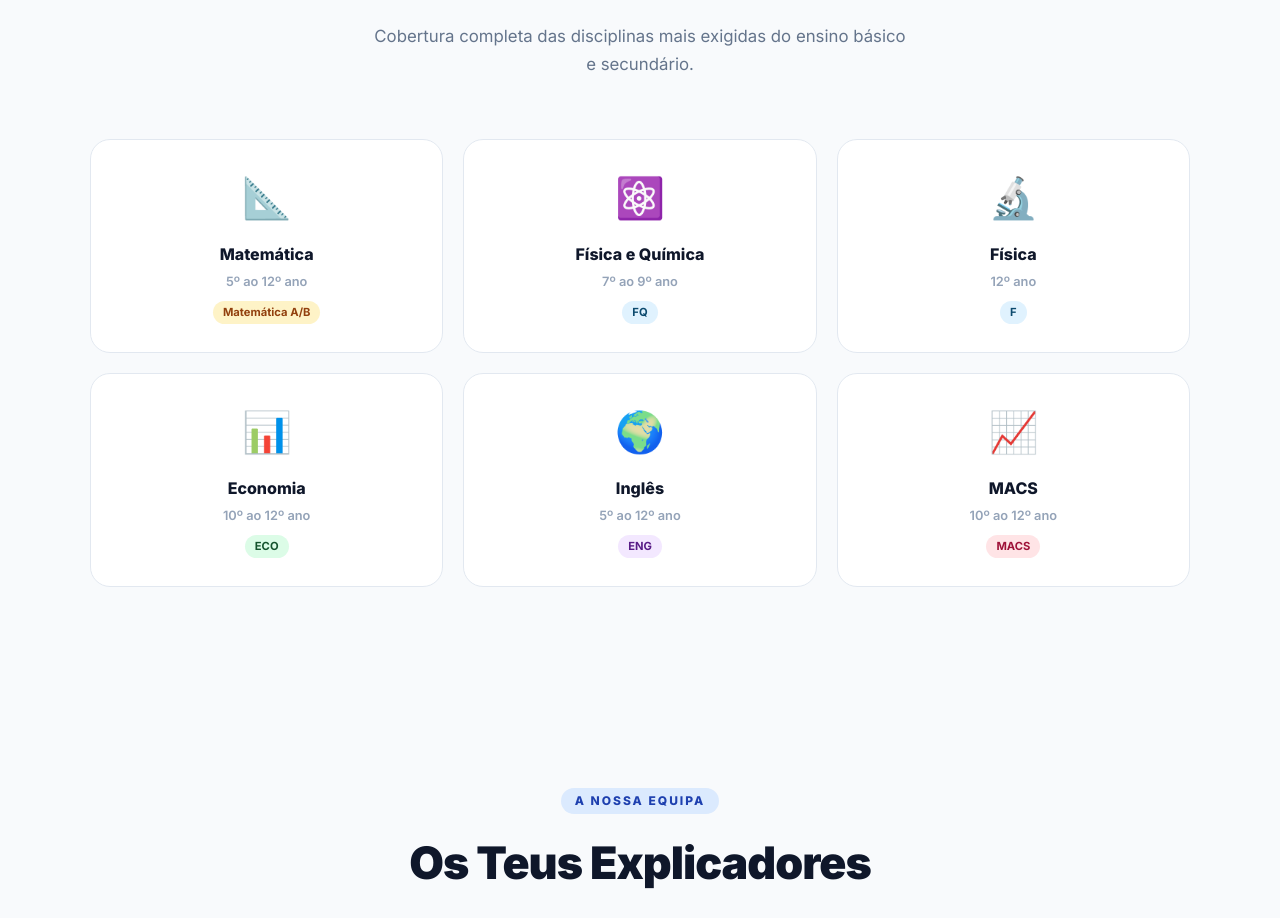
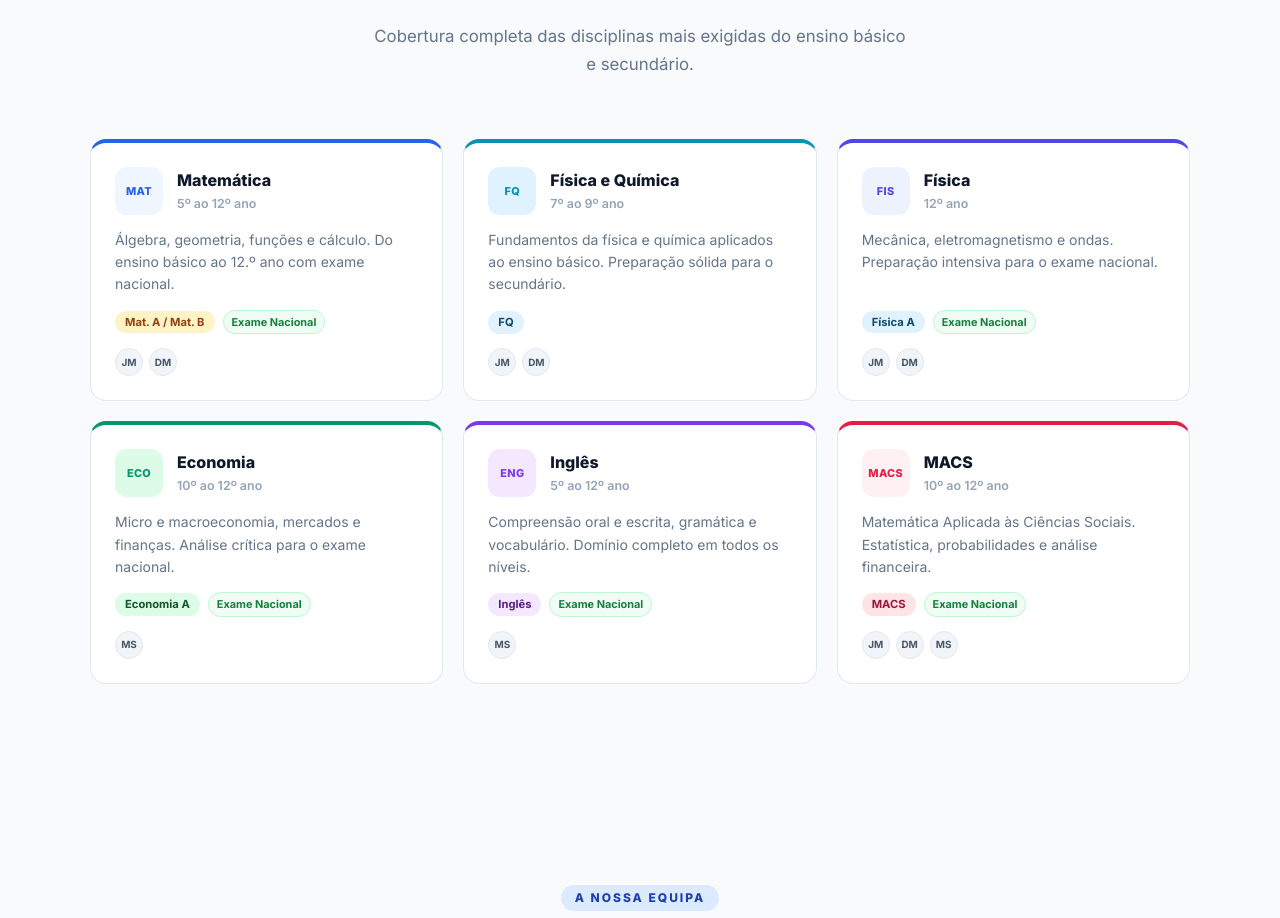
Before and after one commit to Esteves1903/praticamais2, a Next.js app: page / in a window 1280 px wide. Shown: the part 1760-2678 px from the top of the page. Built offline with nearby package versions, Linux system fonts and the light colour scheme.

Commit message:
disciplinas atualizadas

```diff
--- a/src/app/globals.css
+++ b/src/app/globals.css
@@ -281,6 +281,7 @@ section { padding: 100px 5%; }
 .sobre-card p { color: #64748b; line-height: 1.7; font-size: 0.95rem; flex: 1; }
 
 /* ─── DISCIPLINAS ─── */
+
 .disciplinas-grid {
   display: grid;
   grid-template-columns: repeat(3, 1fr);
@@ -291,32 +292,88 @@ section { padding: 100px 5%; }
 
 .disciplina-card {
   background: white;
-  padding: 28px 24px;
-  border-radius: 20px;
-  border: 1px solid #e2e8f0;
-  text-align: center;
-  transition: all 0.3s;
-  cursor: pointer;
+  padding: 24px;
+  border-radius: 16px;
+  border: 1.5px solid #e2e8f0;
+  border-top: 4px solid var(--disc-color, #2563eb);
+  transition: all 0.25s;
+  display: flex;
+  flex-direction: column;
+  gap: 14px;
+  cursor: default;
 }
+.disciplina-card.mat { --disc-color: #2563eb; }
+.disciplina-card.fq  { --disc-color: #0891b2; }
+.disciplina-card.fis { --disc-color: #4f46e5; }
+.disciplina-card.eco { --disc-color: #059669; }
+.disciplina-card.ing { --disc-color: #7c3aed; }
+.disciplina-card.mac { --disc-color: #e11d48; }
+.disciplina-card:hover { transform: translateY(-4px); box-shadow: 0 8px 24px rgba(0,0,0,0.10); border-color: var(--disc-color, #2563eb); border-top-color: var(--disc-color, #2563eb); }
 
-.disciplina-card:hover { transform: translateY(-6px); box-shadow: var(--card-shadow-hover); border-color: var(--primary-light); }
+.disc-header { display: flex; align-items: center; gap: 14px; }
 
-.disc-icon { font-size: 2.5rem; margin-bottom: 14px; }
-.disc-name { font-weight: 800; font-size: 1rem; color: var(--dark); margin-bottom: 6px; }
-.disc-anos { font-size: 0.8rem; color: #94a3b8; font-weight: 600; }
+.disc-icon-circle {
+  width: 48px;
+  height: 48px;
+  border-radius: 12px;
+  display: flex;
+  align-items: center;
+  justify-content: center;
+  font-weight: 800;
+  font-size: 0.68rem;
+  letter-spacing: 0.03em;
+  flex-shrink: 0;
+}
+.disciplina-card.mat .disc-icon-circle { background: #eff6ff; color: #2563eb; }
+.disciplina-card.fq  .disc-icon-circle { background: #e0f2fe; color: #0891b2; }
+.disciplina-card.fis .disc-icon-circle { background: #eef2ff; color: #4f46e5; }
+.disciplina-card.eco .disc-icon-circle { background: #dcfce7; color: #059669; }
+.disciplina-card.ing .disc-icon-circle { background: #f3e8ff; color: #7c3aed; }
+.disciplina-card.mac .disc-icon-circle { background: #fff1f2; color: #e11d48; }
+
+.disc-meta { flex: 1; }
+.disc-name { font-weight: 800; font-size: 1rem; color: var(--dark); margin-bottom: 3px; }
+.disc-anos { font-size: 0.78rem; color: #94a3b8; font-weight: 600; }
+.disc-desc { font-size: 0.875rem; color: #64748b; line-height: 1.6; margin: 0; flex: 1; }
+
+.disc-tags { display: flex; align-items: center; gap: 8px; flex-wrap: wrap; }
 .disc-badge {
   display: inline-block;
   font-size: 0.7rem;
   font-weight: 700;
   padding: 3px 10px;
   border-radius: 50px;
-  margin-top: 10px;
 }
 .disc-badge.mat { background: #fef3c7; color: #92400e; }
 .disc-badge.fis { background: #e0f2fe; color: #0c4a6e; }
 .disc-badge.eco { background: #dcfce7; color: #14532d; }
 .disc-badge.ing { background: #f3e8ff; color: #581c87; }
 .disc-badge.mac { background: #ffe4e6; color: #9f1239; }
+.disc-exam {
+  font-size: 0.68rem;
+  font-weight: 700;
+  padding: 3px 8px;
+  border-radius: 50px;
+  background: #f0fdf4;
+  color: #15803d;
+  border: 1px solid #bbf7d0;
+}
+
+.disc-profs { display: flex; gap: 6px; align-items: center; }
+.disc-prof {
+  width: 28px;
+  height: 28px;
+  border-radius: 50%;
+  background: #f1f5f9;
+  color: #475569;
+  font-size: 0.62rem;
+  font-weight: 700;
+  display: flex;
+  align-items: center;
+  justify-content: center;
+  border: 1.5px solid #e2e8f0;
+  cursor: default;
+}
 
 /* ─── PREÇOS ─── */
 .precos-wrapper {
@@ -1007,9 +1064,9 @@ footer {
   /* Sobre */
   .sobre-card { padding: 28px 20px; }
 
-  /* Disciplinas – 2 columns still fine */
-  .disciplinas-grid { grid-template-columns: repeat(2, 1fr); gap: 10px; }
-  .disc-icon { font-size: 2rem; }
+  /* Disciplinas – 1 column on small screens */
+  .disciplinas-grid { grid-template-columns: 1fr; gap: 12px; }
+  .disc-icon-circle { width: 40px; height: 40px; }
 
   /* Preços table */
   .preco-table td { padding: 12px 16px; }
--- a/src/app/page.tsx
+++ b/src/app/page.tsx
@@ -95,43 +95,112 @@ export default function Home() {
           <h2 className="section-title">Disciplinas Disponíveis</h2>
           <p className="section-sub">Cobertura completa das disciplinas mais exigidas do ensino básico e secundário.</p>
         </div>
-        <div className="disciplinas-grid">
-          <div className="disciplina-card fade-in">
-            <div className="disc-icon">📐</div>
+        <div className="disciplinas-grid" id="disciplinasGrid">
+          <div className="disciplina-card mat fade-in" data-nivel="ambos">
+            <div className="disc-header">
+              <div className="disc-icon-circle">MAT</div>
+              <div className="disc-meta">
                 <div className="disc-name">Matemática</div>
                 <div className="disc-anos">5º ao 12º ano</div>
-            <span className="disc-badge mat">Matemática A/B</span>
               </div>
-          <div className="disciplina-card fade-in">
-            <div className="disc-icon">⚛️</div>
+            </div>
+            <p className="disc-desc">Álgebra, geometria, funções e cálculo. Do ensino básico ao 12.º ano com exame nacional.</p>
+            <div className="disc-tags">
+              <span className="disc-badge mat">Mat. A / Mat. B</span>
+              <span className="disc-exam">Exame Nacional</span>
+            </div>
+            <div className="disc-profs">
+              <span className="disc-prof" title="José Mário">JM</span>
+              <span className="disc-prof" title="Diogo Magalhães">DM</span>
+            </div>
+          </div>
+          <div className="disciplina-card fq fade-in" data-nivel="basico">
+            <div className="disc-header">
+              <div className="disc-icon-circle">FQ</div>
+              <div className="disc-meta">
                 <div className="disc-name">Física e Química</div>
                 <div className="disc-anos">7º ao 9º ano</div>
+              </div>
+            </div>
+            <p className="disc-desc">Fundamentos da física e química aplicados ao ensino básico. Preparação sólida para o secundário.</p>
+            <div className="disc-tags">
               <span className="disc-badge fis">FQ</span>
             </div>
-          <div className="disciplina-card fade-in">
-            <div className="disc-icon">🔬</div>
+            <div className="disc-profs">
+              <span className="disc-prof" title="José Mário">JM</span>
+              <span className="disc-prof" title="Diogo Magalhães">DM</span>
+            </div>
+          </div>
+          <div className="disciplina-card fis fade-in" data-nivel="secundario">
+            <div className="disc-header">
+              <div className="disc-icon-circle">FIS</div>
+              <div className="disc-meta">
                 <div className="disc-name">Física</div>
                 <div className="disc-anos">12º ano</div>
-            <span className="disc-badge fis">F</span>
               </div>
-
-          <div className="disciplina-card fade-in">
-            <div className="disc-icon">📊</div>
+            </div>
+            <p className="disc-desc">Mecânica, eletromagnetismo e ondas. Preparação intensiva para o exame nacional.</p>
+            <div className="disc-tags">
+              <span className="disc-badge fis">Física A</span>
+              <span className="disc-exam">Exame Nacional</span>
+            </div>
+            <div className="disc-profs">
+              <span className="disc-prof" title="José Mário">JM</span>
+              <span className="disc-prof" title="Diogo Magalhães">DM</span>
+            </div>
+          </div>
+          <div className="disciplina-card eco fade-in" data-nivel="secundario">
+            <div className="disc-header">
+              <div className="disc-icon-circle">ECO</div>
+              <div className="disc-meta">
                 <div className="disc-name">Economia</div>
                 <div className="disc-anos">10º ao 12º ano</div>
-            <span className="disc-badge eco">ECO</span>
               </div>
-          <div className="disciplina-card fade-in">
-            <div className="disc-icon">🌍</div>
+            </div>
+            <p className="disc-desc">Micro e macroeconomia, mercados e finanças. Análise crítica para o exame nacional.</p>
+            <div className="disc-tags">
+              <span className="disc-badge eco">Economia A</span>
+              <span className="disc-exam">Exame Nacional</span>
+            </div>
+            <div className="disc-profs">
+              <span className="disc-prof" title="Manuel Silva">MS</span>
+            </div>
+          </div>
+          <div className="disciplina-card ing fade-in" data-nivel="ambos">
+            <div className="disc-header">
+              <div className="disc-icon-circle">ENG</div>
+              <div className="disc-meta">
                 <div className="disc-name">Inglês</div>
                 <div className="disc-anos">5º ao 12º ano</div>
-            <span className="disc-badge ing">ENG</span>
               </div>
-          <div className="disciplina-card fade-in">
-            <div className="disc-icon">📈</div>
+            </div>
+            <p className="disc-desc">Compreensão oral e escrita, gramática e vocabulário. Domínio completo em todos os níveis.</p>
+            <div className="disc-tags">
+              <span className="disc-badge ing">Inglês</span>
+              <span className="disc-exam">Exame Nacional</span>
+            </div>
+            <div className="disc-profs">
+              <span className="disc-prof" title="Manuel Silva">MS</span>
+            </div>
+          </div>
+          <div className="disciplina-card mac fade-in" data-nivel="secundario">
+            <div className="disc-header">
+              <div className="disc-icon-circle">MACS</div>
+              <div className="disc-meta">
                 <div className="disc-name">MACS</div>
                 <div className="disc-anos">10º ao 12º ano</div>
+              </div>
+            </div>
+            <p className="disc-desc">Matemática Aplicada às Ciências Sociais. Estatística, probabilidades e análise financeira.</p>
+            <div className="disc-tags">
               <span className="disc-badge mac">MACS</span>
+              <span className="disc-exam">Exame Nacional</span>
+            </div>
+            <div className="disc-profs">
+              <span className="disc-prof" title="José Mário">JM</span>
+              <span className="disc-prof" title="Diogo Magalhães">DM</span>
+              <span className="disc-prof" title="Manuel Silva">MS</span>
+            </div>
           </div>
         </div>
       </section>
```
Lines whose indentation alone changed are shown as unchanged.
